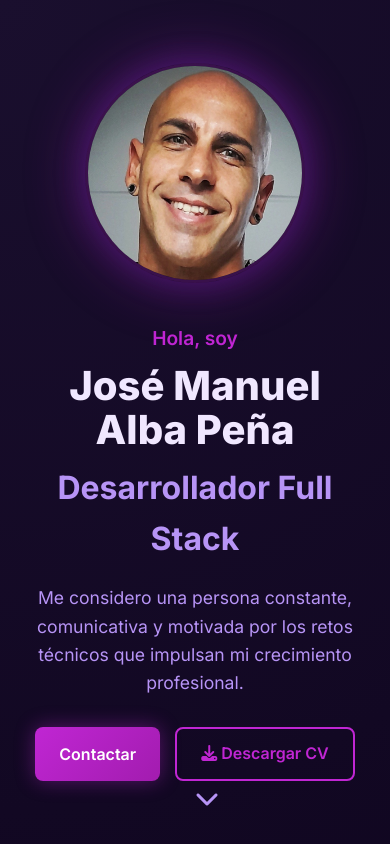
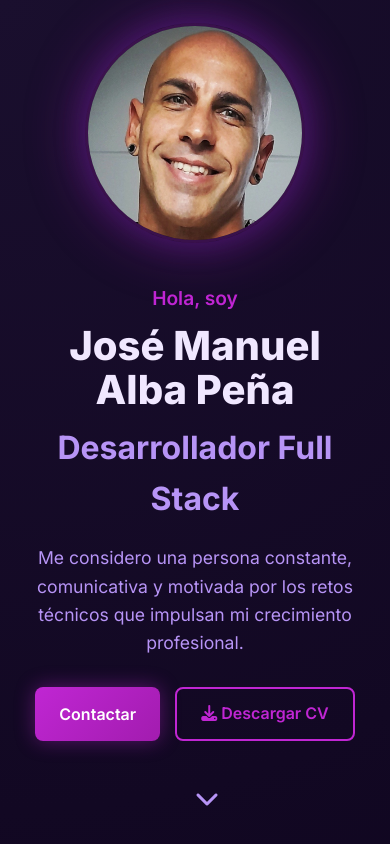
Before and after one commit to dawnrock/JMAPCV, a React (Vite) app: page / in a window 390 px wide. Shown: the top 844 px of the page. Built offline with nearby package versions, Linux system fonts and the light colour scheme.

Commit message:
feat: Add initial comprehensive styling for the CV application, including global styles, component layouts, and responsive adjustments.

```diff
--- a/src/App.css
+++ b/src/App.css
@@ -473,6 +473,15 @@ h5 {
     justify-content: center;
   }
 
+  .hero-text p {
+    margin-left: auto;
+    margin-right: auto;
+  }
+
+  .hero-section {
+    padding-bottom: 80px;
+  }
+
   .timeline::before {
     left: 20px;
   }
```
